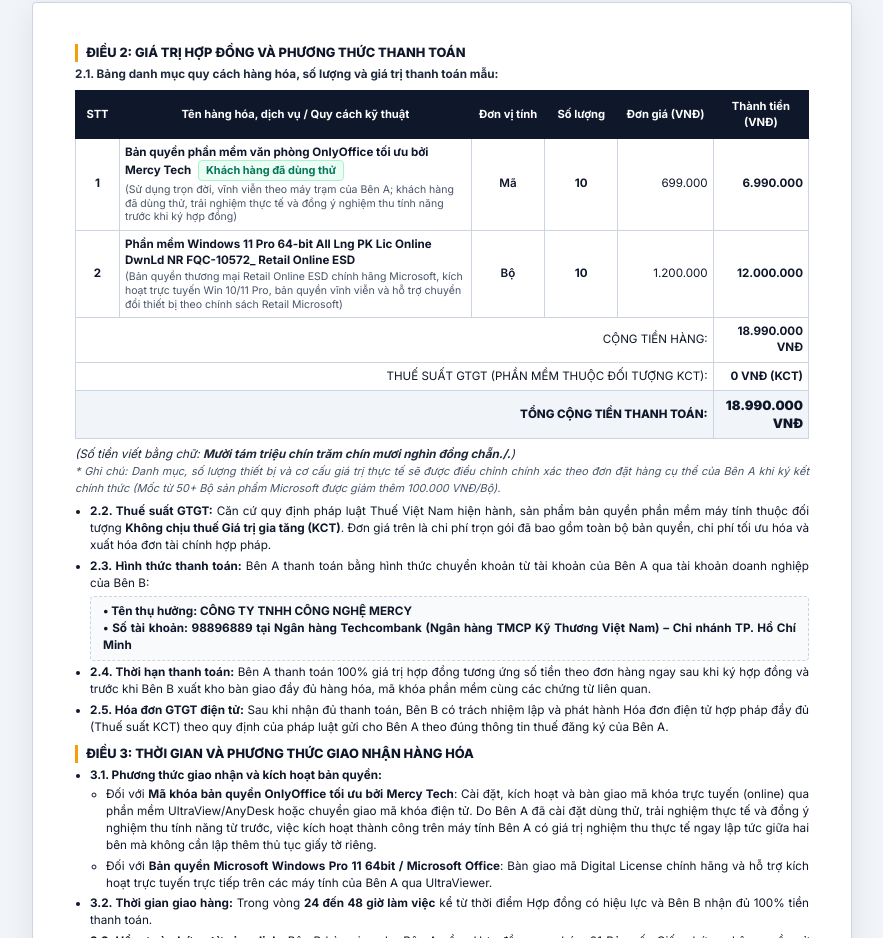
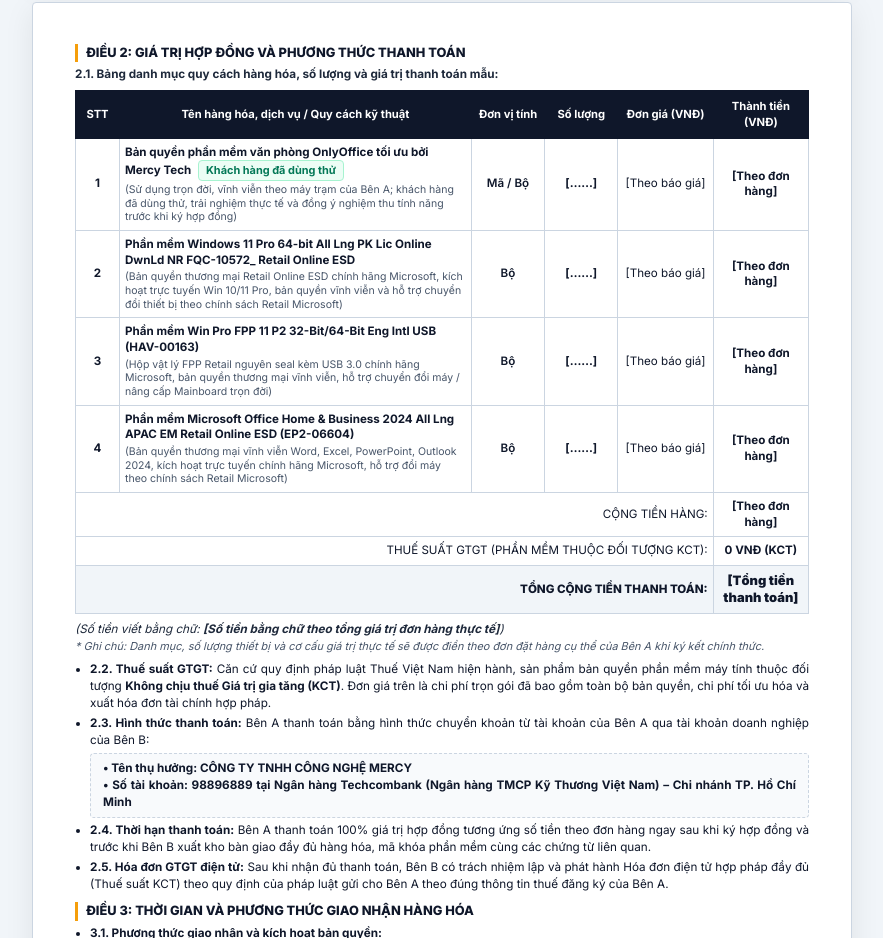
Before and after one commit to thienhung754-ship-it/salekits.onlyoffice.mercytech, a plain HTML site: page hop-dong-mua-ban-mau.html in a window 1280 px wide. Shown: the part 1214-2152 px from the top of the page, without its empty margins (198-1081 px from the left). Drawn offline with Linux system fonts and the light colour scheme.

Commit message:
Remove hardcoded prices from sample software sales contract templates

```diff
--- a/hop-dong-mua-ban-mau.html
+++ b/hop-dong-mua-ban-mau.html
@@ -708,10 +708,10 @@
                 <div class="prod-desc-title">Bản quyền phần mềm văn phòng OnlyOffice tối ưu bởi Mercy Tech <span class="badge-tested">Khách hàng đã dùng thử</span></div>
                 <div class="prod-desc-sub">(Sử dụng trọn đời, vĩnh viễn theo máy trạm của Bên A; khách hàng đã dùng thử, trải nghiệm thực tế và đồng ý nghiệm thu tính năng trước khi ký hợp đồng)</div>
               </td>
-              <td style="text-align: center; font-weight: 600;">Mã</td>
-              <td style="text-align: center; font-weight: 700;">10</td>
-              <td style="text-align: right;">699.000</td>
-              <td style="text-align: right; font-weight: 700;">6.990.000</td>
+              <td style="text-align: center; font-weight: 600;">Mã / Bộ</td>
+              <td style="text-align: center; font-weight: 700;">[……]</td>
+              <td style="text-align: center;">[Theo báo giá]</td>
+              <td style="text-align: center; font-weight: 700;">[Theo đơn hàng]</td>
             </tr>
             <tr>
               <td style="text-align: center; font-weight: 700;">2</td>
@@ -720,28 +720,50 @@
                 <div class="prod-desc-sub">(Bản quyền thương mại Retail Online ESD chính hãng Microsoft, kích hoạt trực tuyến Win 10/11 Pro, bản quyền vĩnh viễn và hỗ trợ chuyển đổi thiết bị theo chính sách Retail Microsoft)</div>
               </td>
               <td style="text-align: center; font-weight: 600;">Bộ</td>
-              <td style="text-align: center; font-weight: 700;">10</td>
-              <td style="text-align: right;">1.200.000</td>
-              <td style="text-align: right; font-weight: 700;">12.000.000</td>
+              <td style="text-align: center; font-weight: 700;">[……]</td>
+              <td style="text-align: center;">[Theo báo giá]</td>
+              <td style="text-align: center; font-weight: 700;">[Theo đơn hàng]</td>
+            </tr>
+            <tr>
+              <td style="text-align: center; font-weight: 700;">3</td>
+              <td>
+                <div class="prod-desc-title">Phần mềm Win Pro FPP 11 P2 32-Bit/64-Bit Eng Intl USB (HAV-00163)</div>
+                <div class="prod-desc-sub">(Hộp vật lý FPP Retail nguyên seal kèm USB 3.0 chính hãng Microsoft, bản quyền thương mại vĩnh viễn, hỗ trợ chuyển đổi máy / nâng cấp Mainboard trọn đời)</div>
+              </td>
+              <td style="text-align: center; font-weight: 600;">Bộ</td>
+              <td style="text-align: center; font-weight: 700;">[……]</td>
+              <td style="text-align: center;">[Theo báo giá]</td>
+              <td style="text-align: center; font-weight: 700;">[Theo đơn hàng]</td>
+            </tr>
+            <tr>
+              <td style="text-align: center; font-weight: 700;">4</td>
+              <td>
+                <div class="prod-desc-title">Phần mềm Microsoft Office Home &amp; Business 2024 All Lng APAC EM Retail Online ESD (EP2-06604)</div>
+                <div class="prod-desc-sub">(Bản quyền thương mại vĩnh viễn Word, Excel, PowerPoint, Outlook 2024, kích hoạt trực tuyến chính hãng Microsoft, hỗ trợ đổi máy theo chính sách Retail Microsoft)</div>
+              </td>
+              <td style="text-align: center; font-weight: 600;">Bộ</td>
+              <td style="text-align: center; font-weight: 700;">[……]</td>
+              <td style="text-align: center;">[Theo báo giá]</td>
+              <td style="text-align: center; font-weight: 700;">[Theo đơn hàng]</td>
             </tr>
             <tr class="summary-row">
               <td colspan="5" style="text-align: right; text-transform: uppercase;">CỘNG TIỀN HÀNG:</td>
-              <td style="text-align: right; font-weight: 700;">18.990.000 VNĐ</td>
+              <td style="text-align: center; font-weight: 700;">[Theo đơn hàng]</td>
             </tr>
             <tr class="summary-row">
               <td colspan="5" style="text-align: right; text-transform: uppercase;">THUẾ SUẤT GTGT (PHẦN MỀM THUỘC ĐỐI TƯỢNG KCT):</td>
-              <td style="text-align: right; font-weight: 700;">0 VNĐ (KCT)</td>
+              <td style="text-align: center; font-weight: 700;">0 VNĐ (KCT)</td>
             </tr>
             <tr class="summary-row" style="background: #f1f5f9;">
               <td colspan="5" style="text-align: right; text-transform: uppercase; font-weight: 800; color: #0f172a;">TỔNG CỘNG TIỀN THANH TOÁN:</td>
-              <td style="text-align: right; font-weight: 900; color: #0f172a; font-size: 9.7pt;">18.990.000 VNĐ</td>
+              <td style="text-align: center; font-weight: 900; color: #0f172a; font-size: 9.7pt;">[Tổng tiền thanh toán]</td>
             </tr>
           </tbody>
         </table>
 
         <div class="clause-text" style="font-style: italic; margin-top: 2px; margin-bottom: 6px;">
-          (Số tiền viết bằng chữ: <strong>Mười tám triệu chín trăm chín mươi nghìn đồng chẵn./.</strong>)<br>
-          <span style="font-size: 8.2pt; color: #475569;">* Ghi chú: Danh mục, số lượng thiết bị và cơ cấu giá trị thực tế sẽ được điều chỉnh chính xác theo đơn đặt hàng cụ thể của Bên A khi ký kết chính thức (Mốc từ 50+ Bộ sản phẩm Microsoft được giảm thêm 100.000 VNĐ/Bộ).</span>
+          (Số tiền viết bằng chữ: <strong>[Số tiền bằng chữ theo tổng giá trị đơn hàng thực tế]</strong>)<br>
+          <span style="font-size: 8.2pt; color: #475569;">* Ghi chú: Danh mục, số lượng thiết bị và cơ cấu giá trị thực tế sẽ được điền theo đơn đặt hàng cụ thể của Bên A khi ký kết chính thức.</span>
         </div>
 
         <ul class="clause-list">
```
Also changed, not shown: hop-dong-mua-ban-ban-quyen-phan-mem-mau.html (+8 -8 lines).
